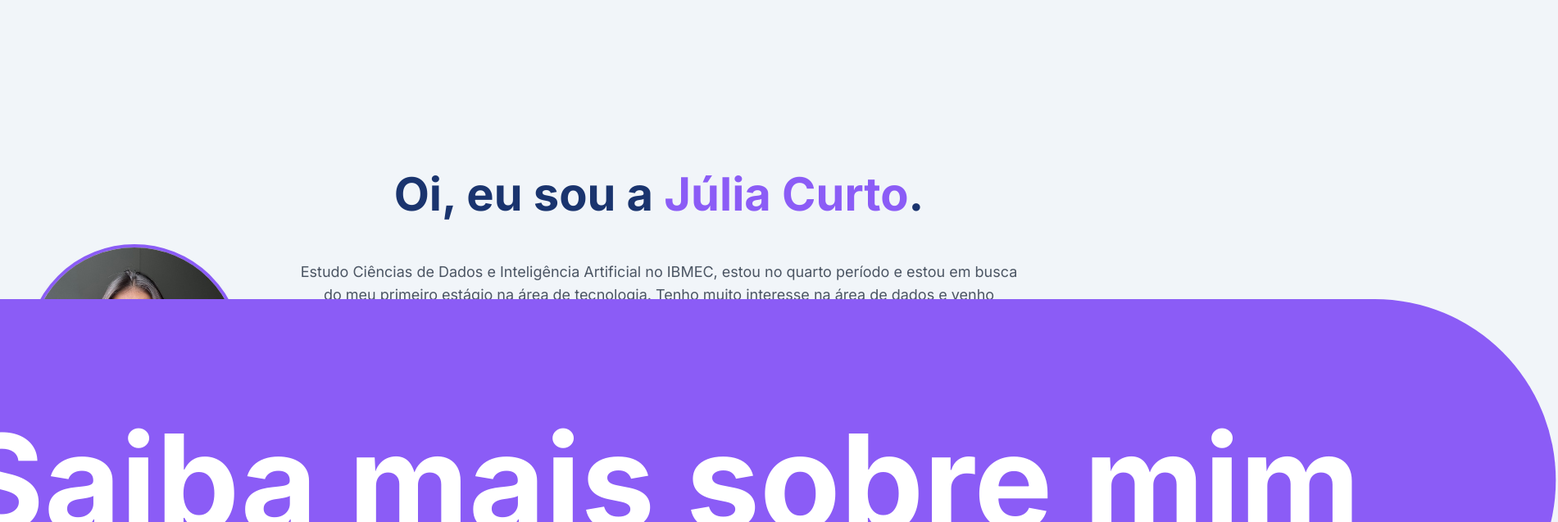
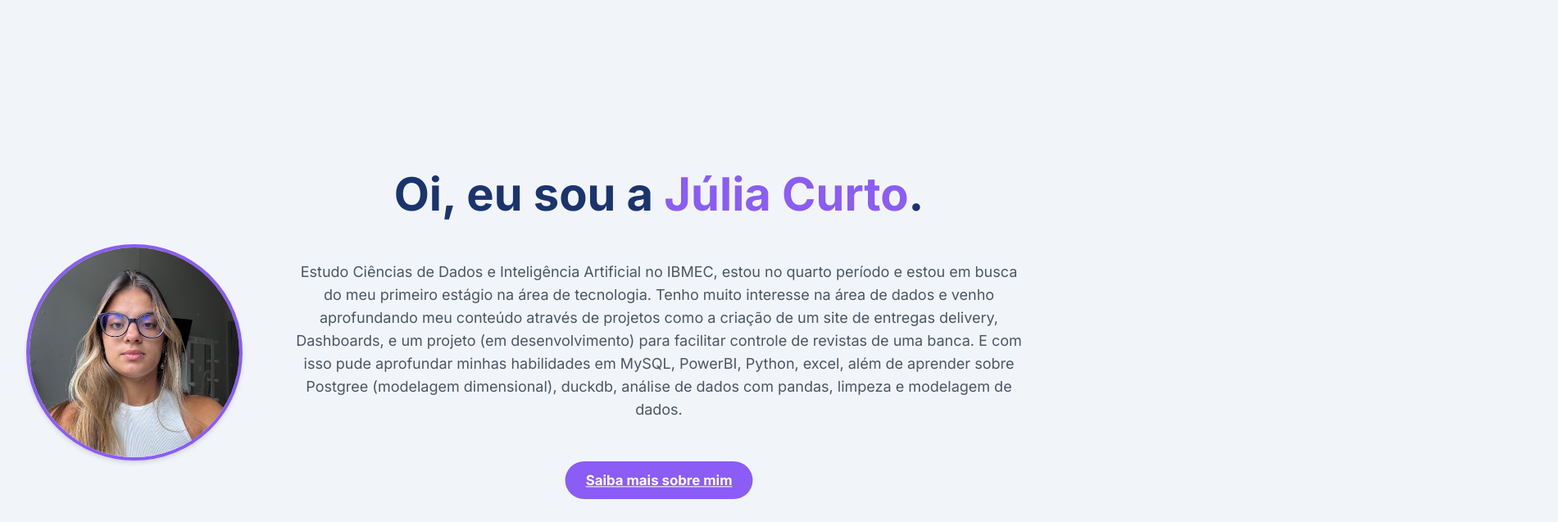
Before and after one commit to curtojulia/ONE-PAGE, a plain HTML site: page index.html in a window 1280 px wide. In both pictures the pointer is over the link "Saiba mais sobre mim". Shown: the top 637 px of the page at 82% size, 1901 px wide, since content can reach past the window. Drawn offline with Linux system fonts and the light colour scheme.

Commit message:
correção do botão

```diff
--- a/estilo.css
+++ b/estilo.css
@@ -141,7 +141,7 @@ body {
         }
 
         .btn:hover {
-            transform: scale(10.05);
+            transform: scale(1.05);
         }
 
         .grid-cards {
```
